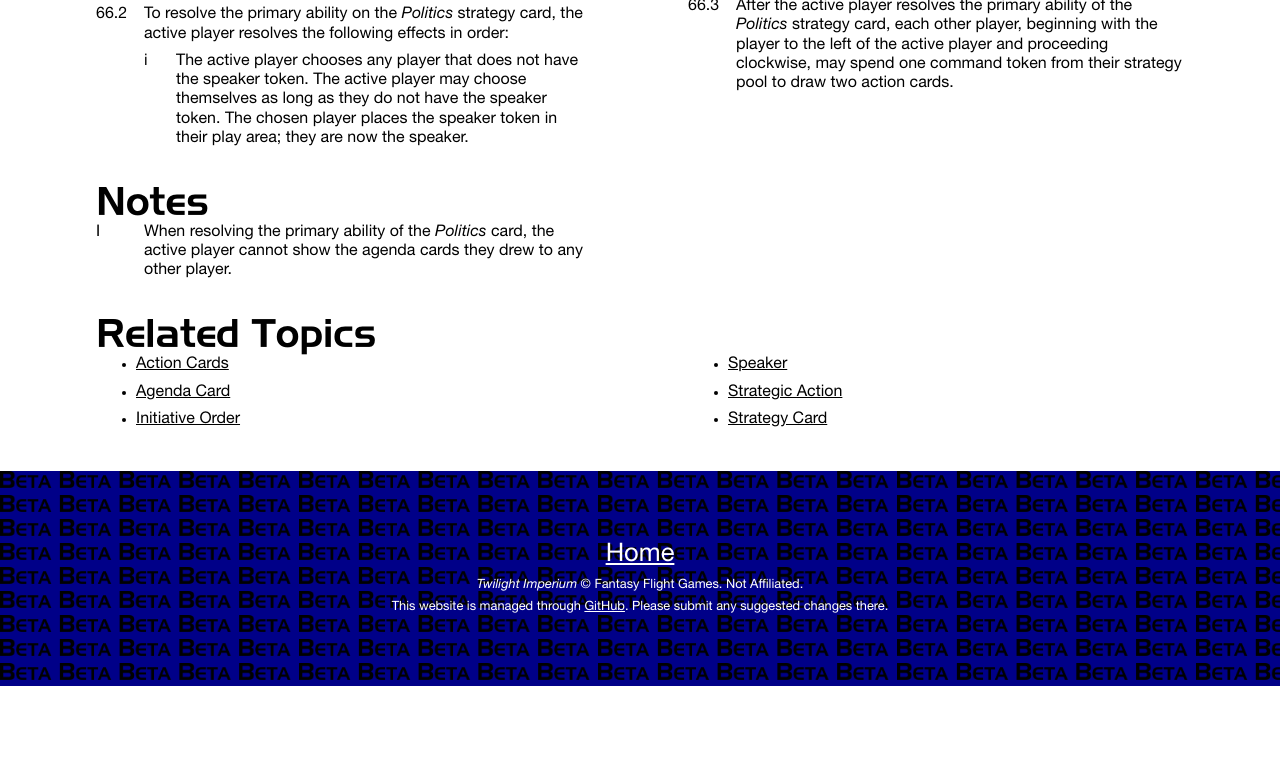
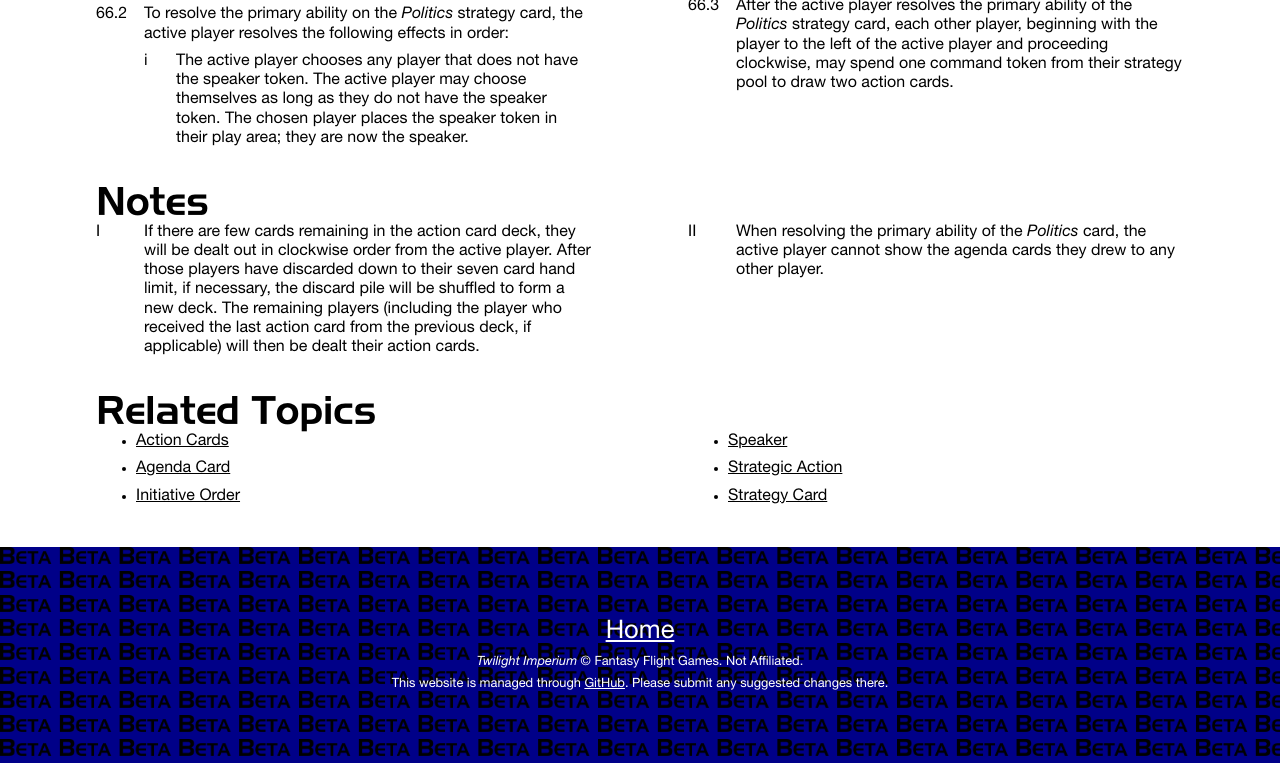
Before and after one commit to bradleysigma/tirules, a PHP site: page /R_politics.php in a window 1280 px wide. Shown: the part 434-1197 px from the top of the page. Before the commit the page ends 1120 px from the top, so only its background shows below. Run offline with PHP 8.4, Linux system fonts and the light colour scheme.

Commit message:
Update R_politics.php

```diff
--- a/R_politics.php
+++ b/R_politics.php
@@ -17,6 +17,7 @@
 
 <h1>Notes</h1>
     <ol class="note">
+    <li>If there are few cards remaining in the action card deck, they will be dealt out in clockwise order from the active player. After those players have discarded down to their seven card hand limit, if necessary, the discard pile will be shuffled to form a new deck. The remaining players (including the player who received the last action card from the previous deck, if applicable) will then be dealt their action cards.</li>
     <li>When resolving the primary ability of the <i>Politics</i> card, the active player cannot show the agenda cards they drew to any other player.</li>
     </ol>
 
```
